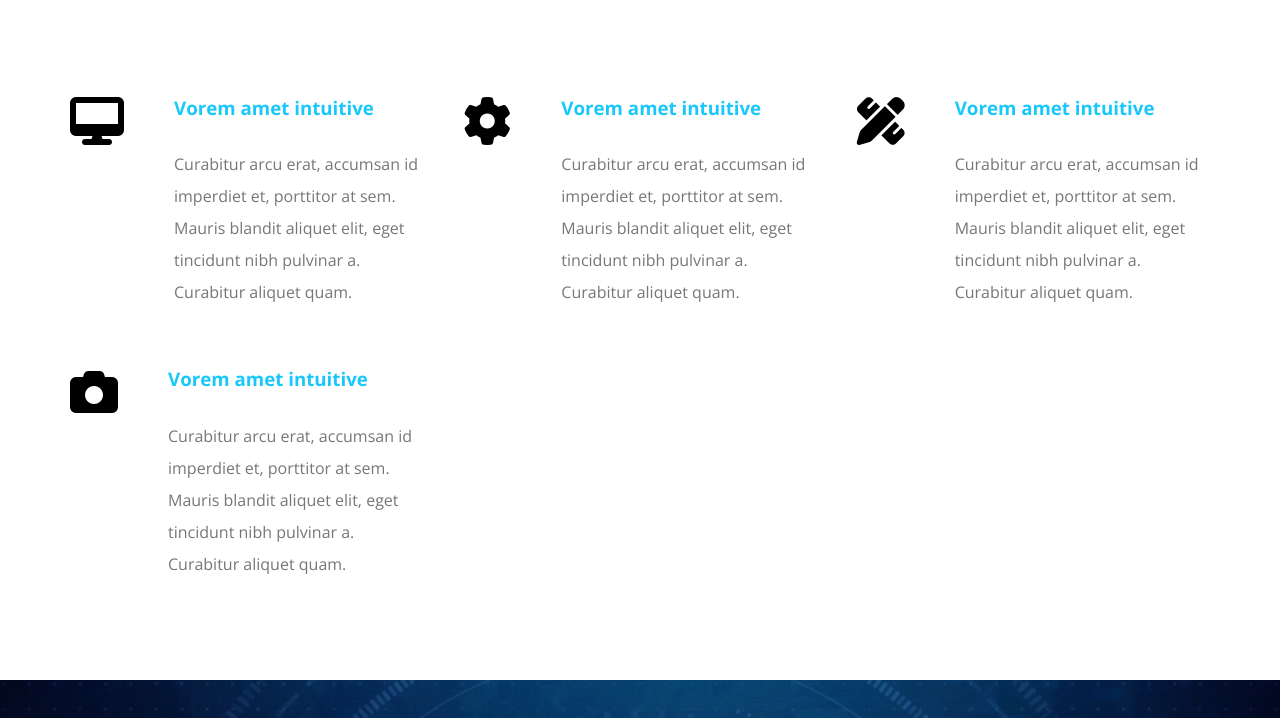
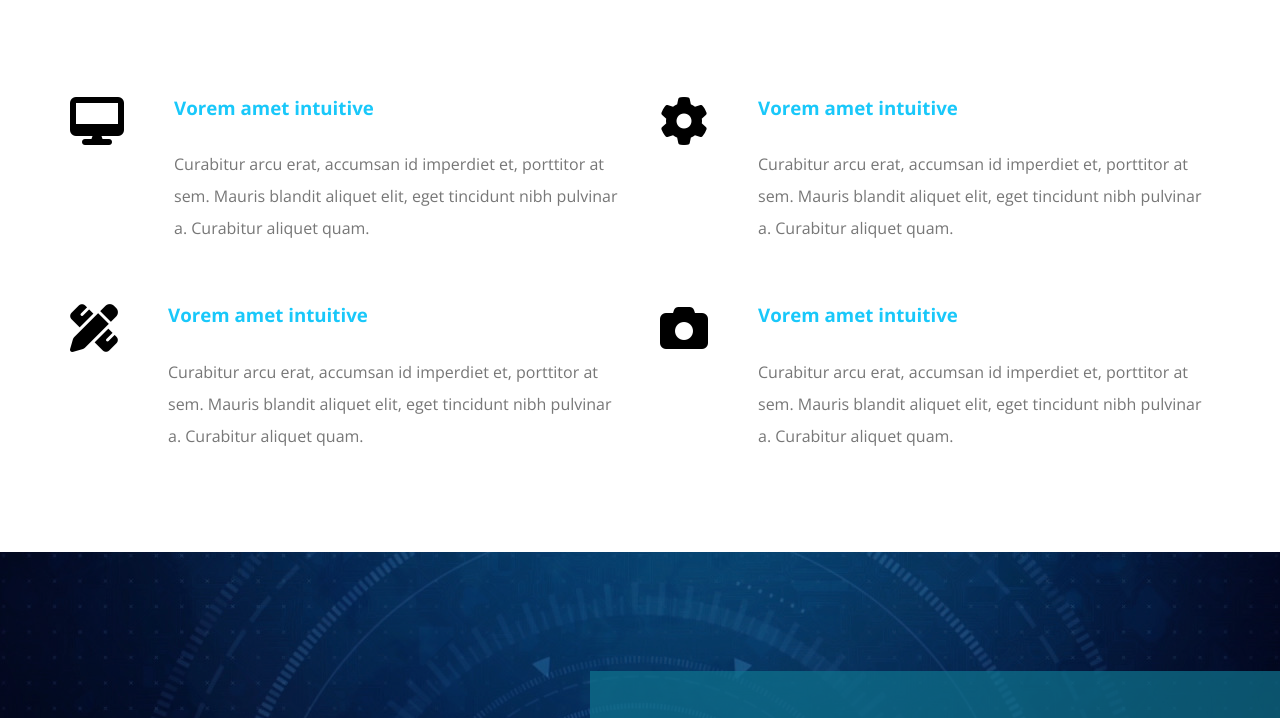
Before and after one commit to Aml2030/HTML_And_CSS_Template_Two, a plain HTML site: page index.html in a window 1280 px wide. Shown: the part 1065-1783 px from the top of the page. Drawn offline with nearby package versions, Linux system fonts and the light colour scheme; a web font is replaced by a local one.

Commit message:
Update kasper.css

```diff
--- a/css/kasper.css
+++ b/css/kasper.css
@@ -306,7 +306,7 @@ header nav .form i {
 @media (min-width: 768px) {
   .services .services-container {
     display: grid;
-    grid-template-columns: repeat(auto-fill, minmax(335px, 1fr));
+    grid-template-columns: repeat(auto-fill, minmax(450px, 1fr));
     column-gap: 40px;
     row-gap: 60px;
   }
```
